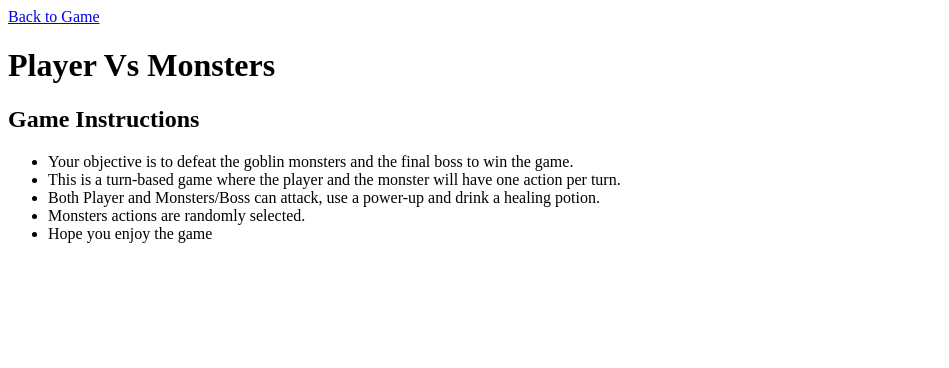
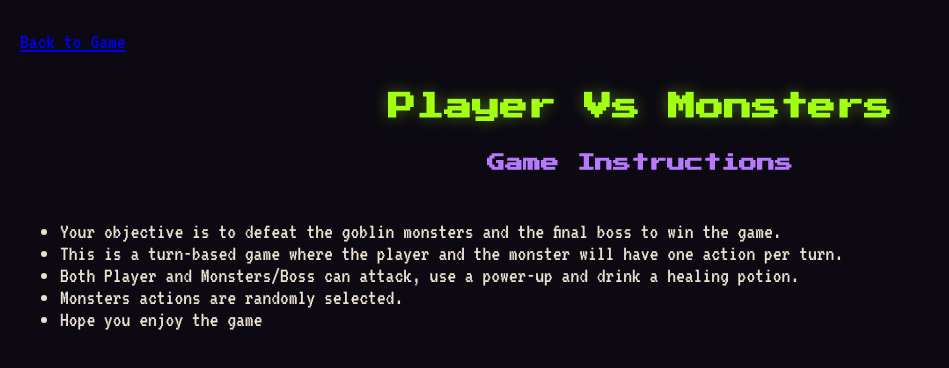
Before and after one commit to MurtadhaFateel/GoblinCrypt, a plain HTML site: page html/gameInstructions.html in a window 1280 px wide. Shown: the whole page, without its empty margins (0-949 px from the left). Drawn offline with Linux system fonts and the light colour scheme.

Commit message:
body + headings instructions style

```diff
--- a/css/style.css
+++ b/css/style.css
@@ -36,3 +36,34 @@
 * {
   box-sizing: border-box;
 }
+
+body {
+    margin: 0;
+    min-height: 100vh;
+    padding: 30px 20px;
+
+    background: var(--bg-main);
+    color: var(--text);
+
+    font-family: var(--font-body);
+    font-size: 22px;
+}
+
+h1, h2 {
+    font-family: var(--font-heading);
+    text-align: center;
+    line-height: 1.8;
+}
+
+h1 {
+    color: var(--toxic);
+    font-size: 28px;
+    margin: 30px 0 15px;
+    text-shadow: var(--glow-green);
+}
+
+h2 {
+    color: var(--purple-light);
+    font-size: 18px;
+    margin-bottom: 40px;
+}
```
